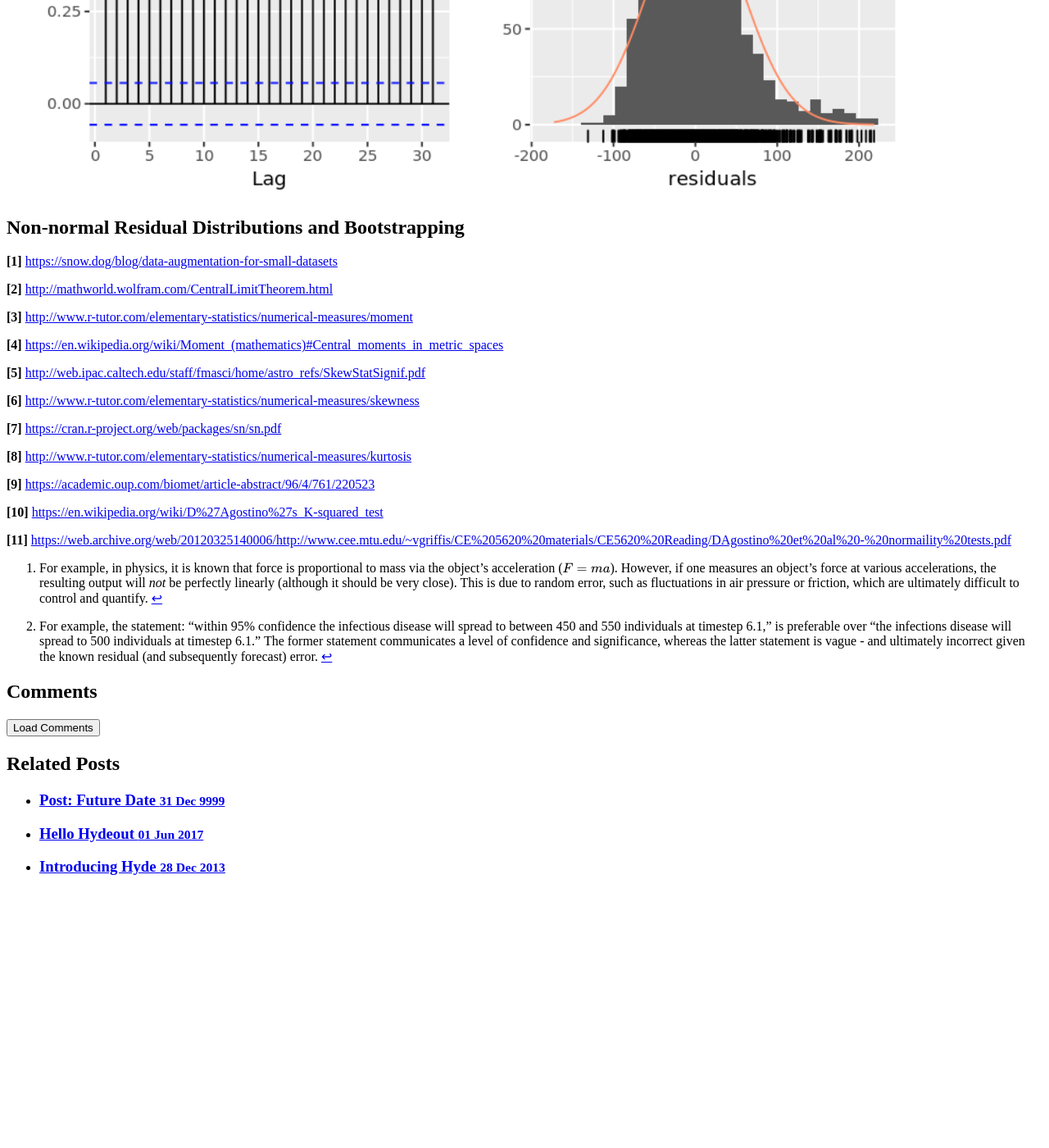
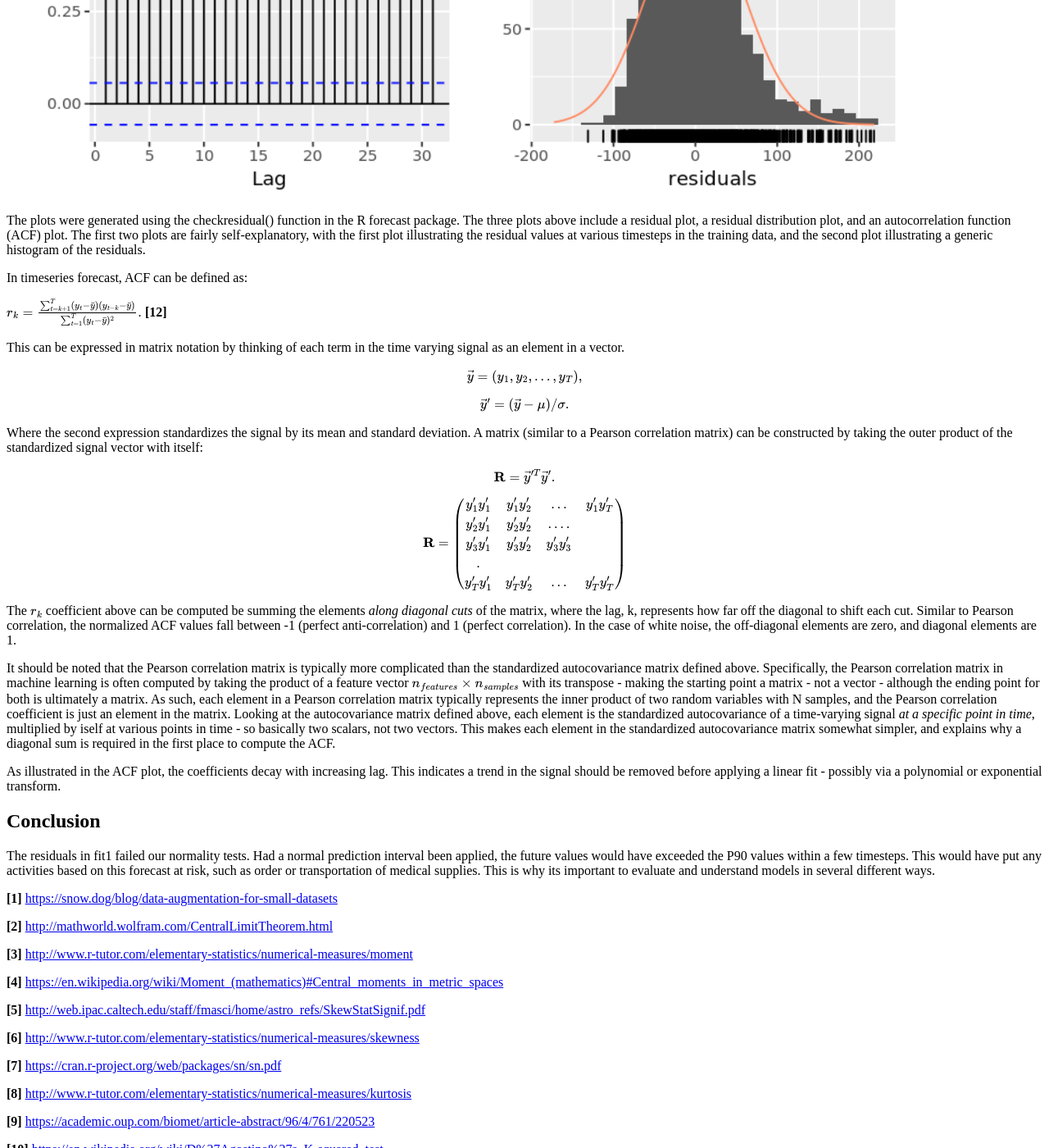
Before and after one commit to jtutmaher/jtutmaher.github.io, a Jekyll site: the page built from _posts/2019-06-10-introduction-to-basic-statistics.md, in a window 1280 px wide and 1400 px high, scrolled down 11519 px. Shown: the whole window at 82% size. Built offline with Jekyll 4.4.1, drawn with Linux system fonts in a browser that asks for light colours; formulas are drawn with MathJax 3; before the commit the page ends 12606 px from its top, so only the background shows below that; some of the changed text lies outside the part shown.

Commit message:
final content updates to notes

```diff
--- a/_posts/2019-06-10-introduction-to-basic-statistics.md
+++ b/_posts/2019-06-10-introduction-to-basic-statistics.md
@@ -179,7 +179,7 @@ where $\beta$ is a vector of coefficients and X is a matrix of independent varia
 
 [^bignote]: For example, in physics, it is known that force is proportional to mass via the object's acceleration ($F=ma$). However, if one measures an object's force at various accelerations, the resulting output will *not* be perfectly linearly (although it should be very close). This is due to random error, such as fluctuations in air pressure or friction, which are ultimately difficult to control and quantify.
 
-The model's residuals - or the difference between predictions and actuals within the *training set* - should have the following properties, as stated by Robert Hyndman in Chapter 3 of Introduction to Forecasting **[10]**:
+The model's residuals - or the difference between predictions and actuals within the *training set* - should have the following properties, as stated by Robert Hyndman in Chapter 3 of Introduction to Forecasting **[12]**:
 
 > 1. The residuals are uncorrelated. If there are correlations between the residuals, then there is information left in the residuals which should be used in computing forecasts.
 > 2. The residuals have zero mean. If the residuals have a mean other than zero, then the forecasts are biased.
@@ -249,19 +249,47 @@ where the bottom equation approximates the prediction interval in the limit of l
 
 $$f(6.1) = 445 \pm 40$$ cases,
 
-with a 95% confidence interval.
+within a 95% confidence interval.
 
 ## Additional Considerations
 
-There are plenty of caveauts to applying a prediction inteval parametrized by a normal distribution - and quantifying the normality of the residuals is not a proxy check for autocorrelation or heterodiscity. Fit 2 was ultimately successful because the data's trend was adjusted, which effectively eliminated these effects in the residuals. Seasonality and trend adjustments are often a prerequesite for linear forecasting. If these features are not removed from the data, then the fit will be suboptimal, and the remaining information can (typically) be seen in the residuals. To illustrate this point, the fit 1 is illustrated further below.
+The example discussed above is actually a time-varying process, and there are plenty of caveauts to applying a prediction inteval parametrized by a normal distribution - as testing normality of the residuals is not a proxy check for autocorrelation or heteroscadiscity. Fit 2 was ultimately successful because the data's trend was adjusted, and thereby stationary, which effectively eliminated trend effects in the residuals. Seasonality and trend adjustments are often required for linear time-series forecasting. If the features are not removed from the data, then the fit will be suboptimal, and the remaining information is typically evident in the residuals themselves. To illustrate this point, the fit 1 is shown below.
 
-![ModelFits](https://raw.githubusercontent.com/jtutmaher/jtutmaher.github.io/master/_screenshots/residual_plots_fit1.png?raw=true)
+![ModelFits](https://raw.githubusercontent.com/jtutmaher/jtutmaher.github.io/master/_screenshots/residual_plots_fit1.png?)
+
+The plots were generated using the checkresidual() function in the R forecast package. The three plots above include a residual plot, a residual distribution plot, and an autocorrelation function (ACF) plot. The first two plots are fairly self-explanatory, with the first plot illustrating the residual values at various timesteps in the training data, and the second plot illustrating a generic histogram of the residuals.
+
+In timeseries forecast, ACF can be defined as:
+
+$$ r_k = \frac{\sum_{t=k+1}^T (y_t - \bar{y})(y_{t-k} - \bar{y})}{\sum_{t=1}^T (y_t - \bar{y})^2}.$$ **[12]**
 
 
 
-## Non-normal Residual Distributions and Bootstrapping
+This can be expressed in matrix notation by thinking of each term in the time varying signal as an element in a vector.
+
+$$ \vec{y} = (y_1, y_2, …, y_T), $$
+
+$$\vec{y}' = (\vec{y} - \mu) / \sigma.$$
+
+Where the second expression standardizes the signal by its mean and standard deviation. A matrix (similar to a Pearson correlation matrix) can be constructed by taking the outer product of the standardized signal vector with itself:
+
+$$ \mathbf{R} = \vec{y}'^T \vec{y}'.$$
 
 
+
+$$\mathbf{R} =  \begin{pmatrix} y_1'y_1' & y_1'y_2' & … & y_1'y_T' \\ y_2'y_1' & y_2'y_2' & …. \\ y_3'y_1' & y_3'y_2' & y_3'y_3' \\ . \\ y_T'y_1' & y_T'y_2' & ... & y_T'y_T' \end{pmatrix}$$
+
+
+
+The $r_k$ coefficient above can be computed be summing the elements *along diagonal cuts* of the matrix, where the lag, k, represents how far off the diagonal to shift each cut.  Similar to Pearson correlation, the normalized ACF values fall between -1 (perfect anti-correlation) and 1 (perfect correlation). In the case of white noise, the off-diagonal elements are zero, and diagonal elements are 1.
+
+It should be noted that the Pearson correlation matrix is typically more complicated than the standardized autocovariance matrix defined above. Specifically, the Pearson correlation matrix in machine learning is often computed by taking the product of a feature vector $n_{features} \times n_{samples}$ with its transpose - making the starting point a matrix - not a vector - although the ending point for both is ultimately a matrix. As such, each element in a Pearson correlation matrix typically represents the inner product of two random variables with N samples, and the Pearson correlation coefficient is just an element in the matrix. Looking at the autocovariance matrix defined above, each element is the standardized autocovariance of a time-varying signal *at a specific point in time*, multiplied by iself at various points in time - so basically two scalars, not two vectors. This makes each element in the standardized autocovariance matrix somewhat simpler, and explains why a diagonal sum is required in the first place to compute the ACF.
+
+As illustrated in the ACF plot, the coefficients decay with increasing lag. This indicates a trend in the signal should be removed before applying a linear fit - possibly via a polynomial or exponential transform.
+
+## Conclusion
+
+The residuals in fit1 failed our normality tests. Had a normal prediction interval been applied, the future values would have exceeded the P90 values within a few timesteps. This would have put any activities based on this forecast at risk, such as order or transportation of medical supplies. This is why its important to evaluate and understand models in several different ways.
 
 **[1]** [https://snow.dog/blog/data-augmentation-for-small-datasets](https://snow.dog/blog/data-augmentation-for-small-datasets)
 
@@ -284,3 +312,5 @@ There are plenty of caveauts to applying a prediction inteval parametrized by a
 **[10]** [https://en.wikipedia.org/wiki/D%27Agostino%27s_K-squared_test](https://en.wikipedia.org/wiki/D'Agostino's_K-squared_test)
 
 **[11]** [https://web.archive.org/web/20120325140006/http://www.cee.mtu.edu/~vgriffis/CE%205620%20materials/CE5620%20Reading/DAgostino%20et%20al%20-%20normaility%20tests.pdf](https://web.archive.org/web/20120325140006/http://www.cee.mtu.edu/~vgriffis/CE 5620 materials/CE5620 Reading/DAgostino et al - normaility tests.pdf)
+
+**[12]** [https://otexts.com/fpp2/autocorrelation.html](https://otexts.com/fpp2/autocorrelation.html)
```
Also changed, not shown: other parts of _posts/2019-06-10-introduction-to-basic-statistics.md (+1 -1 lines).
